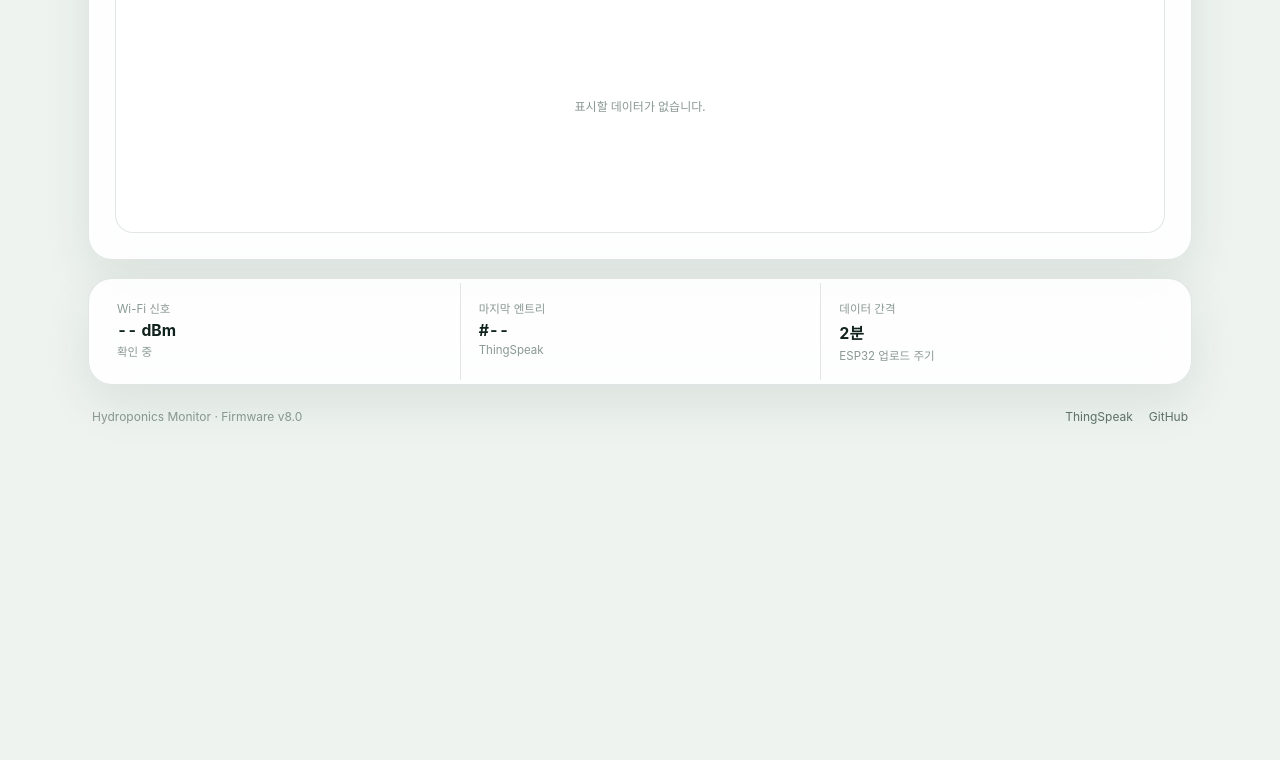
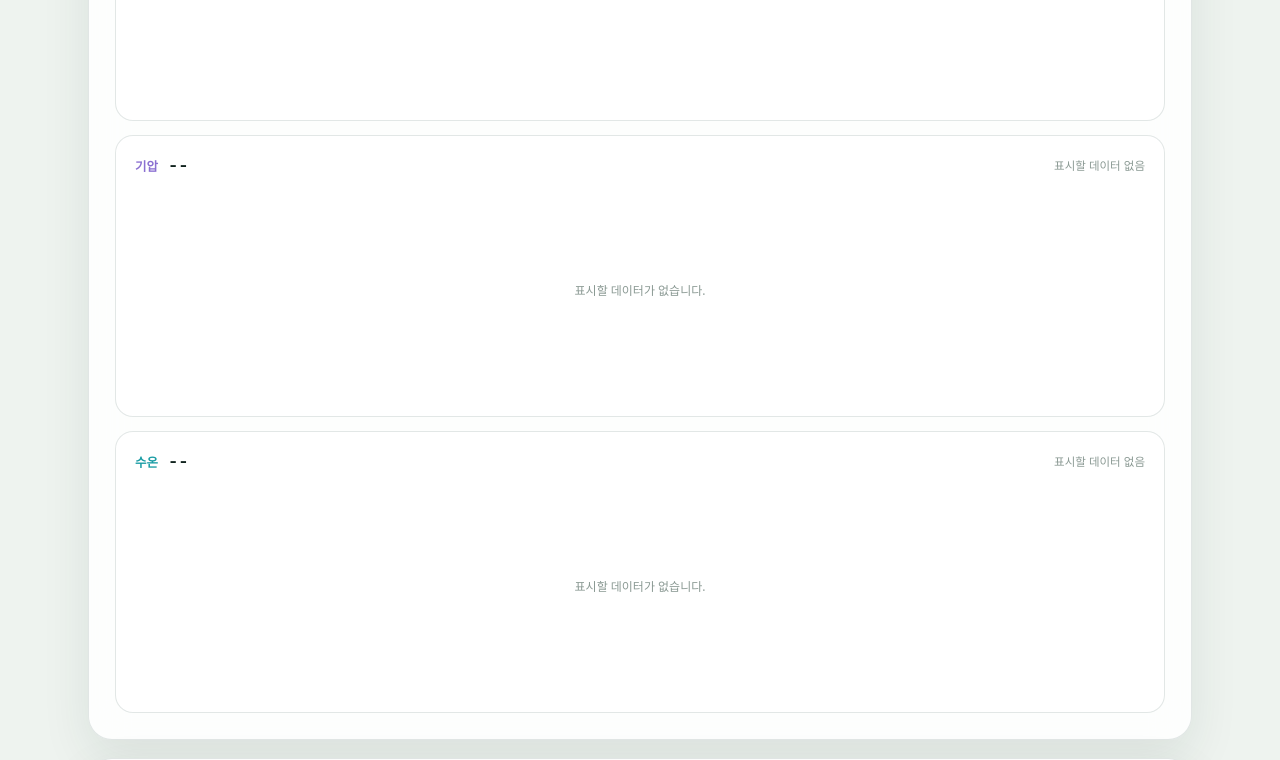
Before and after one commit to Flammenwerfer41/Hydroponics, a plain HTML site: page docs/index.html in a window 1280 px wide. Shown: the part 1974-2734 px from the top of the page. Before the commit the page ends 2430 px from the top, so only its background shows below. Drawn offline with Linux system fonts and the light colour scheme; no server answers.

Commit message:
feat: show water temperature dashboard

```diff
--- a/docs/app.js
+++ b/docs/app.js
@@ -29,7 +29,13 @@ const TRANSLATIONS = {
     "metric.temperature": "온도",
     "metric.humidity": "습도",
     "metric.pressure": "기압",
+    "metric.waterTemperature": "수온",
     "metric.bme280": "BME280 센서",
+    "scene.aria": "수경재배 시스템 개요",
+    "scene.airKicker": "잎 주변 공기",
+    "scene.airTitle": "재배 공간",
+    "scene.waterKicker": "화분 속 양액",
+    "scene.waterSensor": "DS18B20 · GPIO 21",
     "status.measurementWaiting": "측정 대기 중",
     "status.calculationWaiting": "계산 대기 중",
     "temperature.low": "다소 낮은 온도",
@@ -118,6 +124,7 @@ const TRANSLATIONS = {
     "chart.temperatureAria": "온도 변화 그래프",
     "chart.humidityAria": "습도 변화 그래프",
     "chart.pressureAria": "기압 변화 그래프",
+    "chart.waterTemperatureAria": "수온 변화 그래프",
     "chart.average": "평균 {value} {unit}",
     "chart.stats": "최저 {minimum} · 최고 {maximum}",
     "chart.noData": "표시할 데이터가 없습니다.",
@@ -160,7 +167,13 @@ const TRANSLATIONS = {
     "metric.temperature": "温度",
     "metric.humidity": "湿度",
     "metric.pressure": "気圧",
+    "metric.waterTemperature": "水温",
     "metric.bme280": "BME280センサー",
+    "scene.aria": "水耕栽培システムの概要",
+    "scene.airKicker": "葉の周辺環境",
+    "scene.airTitle": "栽培空間",
+    "scene.waterKicker": "容器内の養液",
+    "scene.waterSensor": "DS18B20 · GPIO 21",
     "status.measurementWaiting": "測定待ち",
     "status.calculationWaiting": "計算待ち",
     "temperature.low": "やや低い温度",
@@ -249,6 +262,7 @@ const TRANSLATIONS = {
     "chart.temperatureAria": "温度変化グラフ",
     "chart.humidityAria": "湿度変化グラフ",
     "chart.pressureAria": "気圧変化グラフ",
+    "chart.waterTemperatureAria": "水温変化グラフ",
     "chart.average": "平均 {value} {unit}",
     "chart.stats": "最低 {minimum} · 最高 {maximum}",
     "chart.noData": "表示できるデータがありません。",
@@ -333,6 +347,18 @@ const CHART_CONFIG = {
     cssColor: "--pressure",
     minimumSpan: 20,
     step: 5
+  },
+  waterTemperature: {
+    canvasId: "waterTemperatureChart",
+    tooltipId: "waterTemperatureTooltip",
+    summaryId: "waterTempSummary",
+    statsId: "waterTempStats",
+    field: "waterTemperature",
+    unit: "°C",
+    decimals: 1,
+    cssColor: "--water",
+    minimumSpan: 10,
+    step: 2.5
   }
 };
 
@@ -689,6 +715,7 @@ function renderCurrent(feed) {
   const humidity = finiteNumber(feed.field2);
   const pressure = finiteNumber(feed.field3);
   const rssi = finiteNumber(feed.field4);
+  const waterTemperature = finiteNumber(feed.field5);
   const lightStatus = finiteNumber(feed.field6);
   const lightPower = finiteNumber(feed.field7);
   const lightMinutes = finiteNumber(feed.field8);
@@ -697,6 +724,7 @@ function renderCurrent(feed) {
   element("temperature").textContent = fixed(temperature, 1);
   element("humidity").textContent = fixed(humidity, 1);
   element("pressure").textContent = fixed(pressure, 1);
+  element("waterTemperature").textContent = fixed(waterTemperature, 1);
   element("temperatureNote").textContent = temperatureDescription(temperature);
   element("humidityNote").textContent = humidityDescription(humidity);
   renderDerivedMetrics(temperature, humidity);
@@ -755,6 +783,7 @@ function parseHistory(feeds) {
       temperature: finiteNumber(feed.field1),
       humidity: finiteNumber(feed.field2),
       pressure: finiteNumber(feed.field3),
+      waterTemperature: finiteNumber(feed.field5),
       lightStatus: finiteNumber(feed.field6)
     }))
     .filter((point) => Number.isFinite(point.time))
--- a/docs/index.html
+++ b/docs/index.html
@@ -65,6 +65,15 @@
             </div>
             <div class="metric-reading"><span id="pressure">--</span><small>hPa</small></div>
             <div class="metric-note" data-i18n="metric.bme280">BME280 센서</div>
+          </article>
+
+          <article class="metric-card water">
+            <div class="metric-topline">
+              <span class="metric-label" data-i18n="metric.waterTemperature">수온</span>
+              <span class="metric-symbol" aria-hidden="true">W</span>
+            </div>
+            <div class="metric-reading"><span id="waterTemperature">--</span><small>°C</small></div>
+            <div class="metric-note" data-i18n="scene.waterSensor">DS18B20 · GPIO 21</div>
           </article>
         </div>
       </section>
@@ -254,6 +263,20 @@
               <div class="chart-tooltip" id="pressureTooltip" hidden></div>
             </div>
           </article>
+
+          <article class="chart-card">
+            <div class="chart-header">
+              <div>
+                <span class="chart-label water-text" data-i18n="metric.waterTemperature">수온</span>
+                <strong id="waterTempSummary">--</strong>
+              </div>
+              <div class="chart-stats" id="waterTempStats"></div>
+            </div>
+            <div class="chart-wrap">
+              <canvas id="waterTemperatureChart" aria-label="수온 변화 그래프" data-i18n-aria-label="chart.waterTemperatureAria"></canvas>
+              <div class="chart-tooltip" id="waterTemperatureTooltip" hidden></div>
+            </div>
+          </article>
         </div>
       </section>
 
--- a/docs/styles.css
+++ b/docs/styles.css
@@ -18,6 +18,8 @@
   --humidity-soft: #e9f3ff;
   --pressure: #8a6fd1;
   --pressure-soft: #f1edff;
+  --water: #199ca4;
+  --water-soft: #e3f7f7;
   --light: #e0a21c;
   --light-soft: #fff4cf;
   --danger: #c64545;
@@ -47,6 +49,8 @@
     --humidity-soft: #172e41;
     --pressure: #b59bea;
     --pressure-soft: #2b2342;
+    --water: #64d2d5;
+    --water-soft: #163638;
     --light: #f0bd4b;
     --light-soft: #3b3119;
     --danger: #ff8585;
@@ -443,6 +447,10 @@ h2 {
   background: var(--pressure-soft);
 }
 
+.metric-card.water::after {
+  background: var(--water-soft);
+}
+
 .metric-topline {
   display: flex;
   position: relative;
@@ -480,6 +488,11 @@ h2 {
 .pressure .metric-symbol {
   background: var(--pressure-soft);
   color: var(--pressure);
+}
+
+.water .metric-symbol {
+  background: var(--water-soft);
+  color: var(--water);
 }
 
 .metric-reading {
@@ -787,6 +800,10 @@ h2 {
 
 .pressure-text {
   color: var(--pressure);
+}
+
+.water-text {
+  color: var(--water);
 }
 
 .chart-header strong {
```
